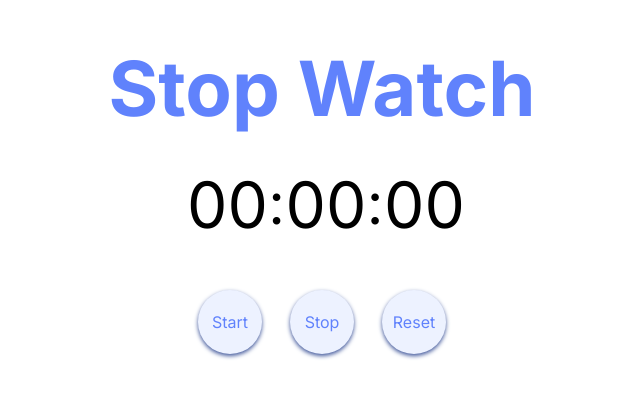
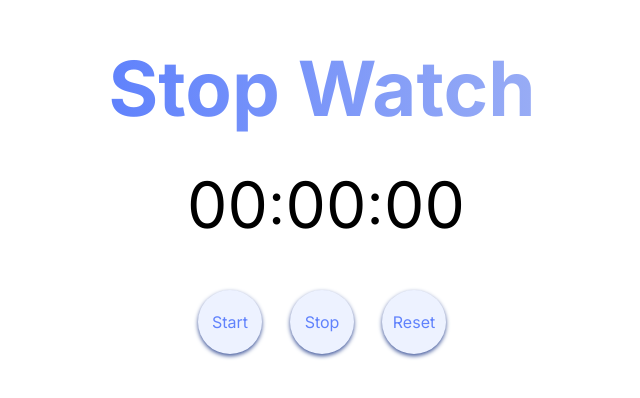
Before and after one commit to jahnav-sannapureddy/js-stop-watch, a plain HTML site: page index.html in a window 1280 px wide. Shown: the part 204-602 px from the top of the page, without its empty margins (318-958 px from the left). Drawn offline with Linux system fonts and the light colour scheme.

Commit message:
Update style.css

```diff
--- a/style.css
+++ b/style.css
@@ -46,6 +46,9 @@ h1{
     font-size: 76px;
     color: rgb(96, 130, 252);
     margin: 0px;
+    background: linear-gradient(to right, rgb(96, 130, 252), rgb(152, 172, 245));
+    -webkit-text-fill-color: transparent;
+    -webkit-background-clip: text;
 }
 
 #display-container{
```
